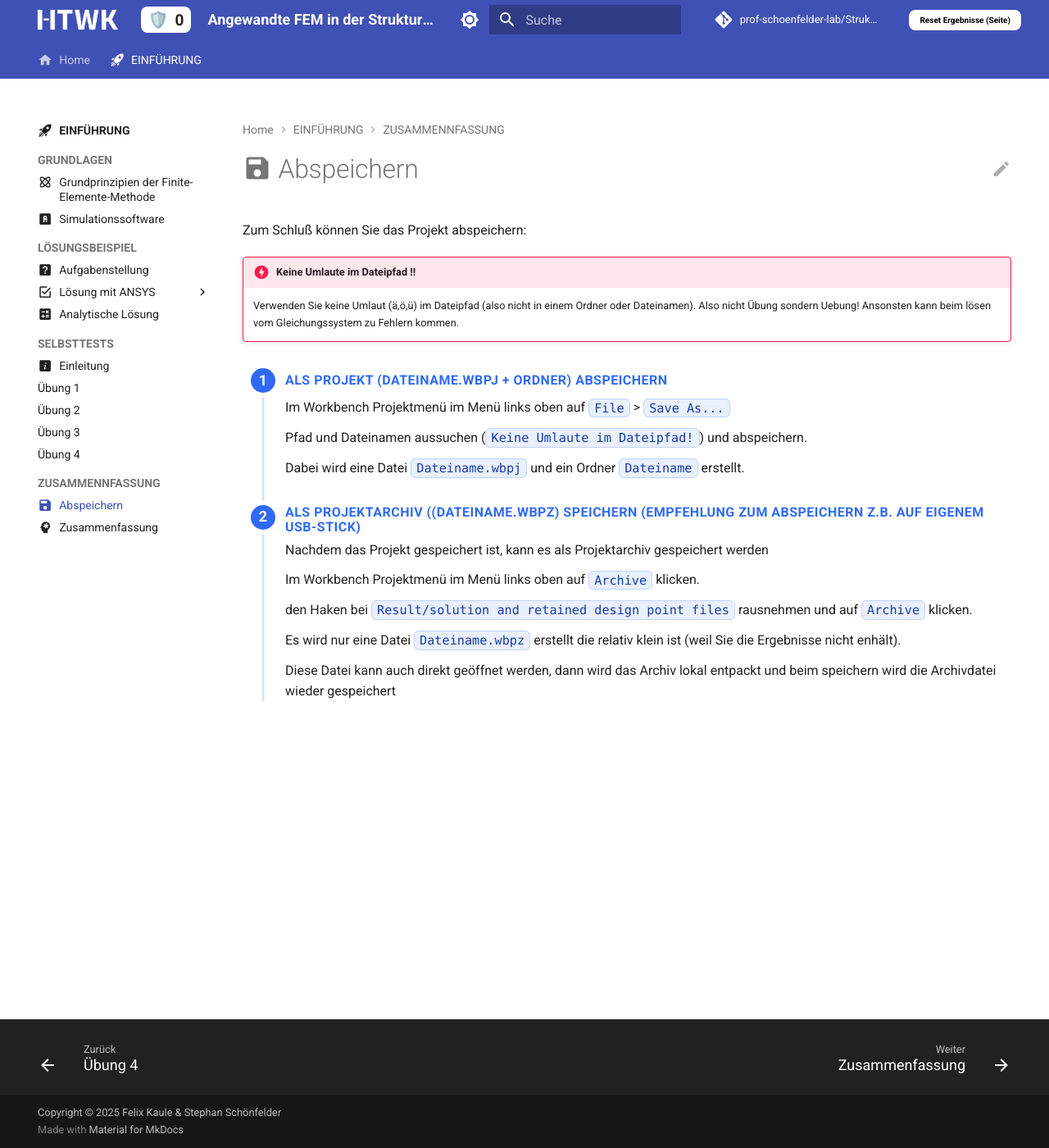
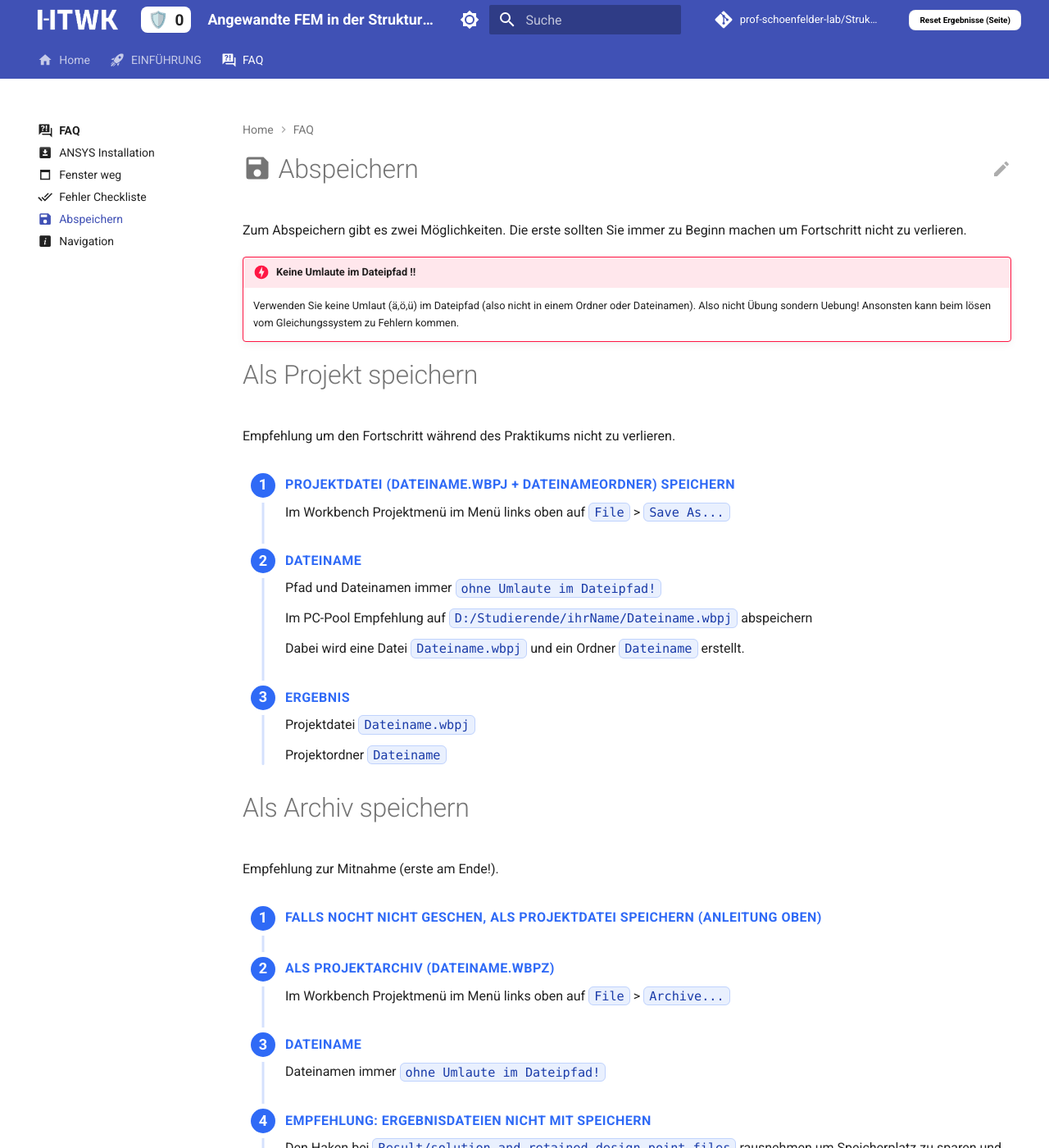
Before and after one commit to prof-schoenfelder-lab/Strukturmechanik, an MkDocs documentation site: the page built from docs/P1_Einfuehrung/abspeichern.md, in a window 1280 px wide and 1400 px high. Shown: the whole window at 82% size. Built offline with MkDocs 1.6.1 and Material for MkDocs 9.7.7, drawn with Linux system fonts in a browser that asks for light colours; comment, search, counter and statistics services are not loaded; some of the changed text lies outside the part shown.

Commit message:
FAQ added

```diff
--- a/docs/P1_Einfuehrung/abspeichern.md
+++ b/docs/P1_Einfuehrung/abspeichern.md
@@ -8,27 +8,65 @@ hide:
 # :material-content-save: Abspeichern
 
 
-Zum Schluß können Sie das Projekt abspeichern:
-
+Zum Abspeichern gibt es zwei Möglichkeiten. Die erste sollten Sie immer zu Beginn machen um Fortschritt nicht zu verlieren.
 !!! danger "Keine Umlaute im Dateipfad !!"
 
     Verwenden Sie keine Umlaut (ä,ö,ü) im Dateipfad (also nicht in einem Ordner oder Dateinamen). Also nicht Übung sondern Uebung! Ansonsten kann beim lösen vom Gleichungssystem zu Fehlern kommen.
 
+# Als Projekt speichern
+
+Empfehlung um den Fortschritt während des Praktikums nicht zu verlieren.
+
 <div class="steps" markdown="1">
 
   <div class="step">
-    <p class="step-title" role="heading" aria-level="2">Als Projekt (Dateiname.wbpj + Ordner) abspeichern</p>
+    <p class="step-title" role="heading" aria-level="2">Projektdatei (Dateiname.wbpj + Dateinameordner) speichern</p>
     <p>Im Workbench Projektmenü im Menü links oben auf <code>File</code> > <code>Save As...</code></p>
-    <p>Pfad und Dateinamen aussuchen (<code>Keine Umlaute im Dateipfad!</code>) und abspeichern.</p>
+  </div>
+
+  <div class="step">
+    <p class="step-title" role="heading" aria-level="2">Dateiname</p>
+    <p>Pfad und Dateinamen immer <code>ohne Umlaute im Dateipfad!</code></p>
+    <p>Im PC-Pool Empfehlung auf <code>D:/Studierende/ihrName/Dateiname.wbpj</code> abspeichern </code></p>
     <p>Dabei wird eine Datei <code>Dateiname.wbpj</code> und ein Ordner <code>Dateiname</code> erstellt.</p>
   </div>
+
   <div class="step">
-    <p class="step-title" role="heading" aria-level="2">Als Projektarchiv ((Dateiname.wbpz) speichern (Empfehlung zum Abspeichern z.B. auf eigenem USB-Stick)</p>
-    <p>Nachdem das Projekt gespeichert ist, kann es als Projektarchiv gespeichert werden</p>
-    <p>Im Workbench Projektmenü im Menü links oben auf <code>Archive</code> klicken.
-    <p>den Haken bei <code>Result/solution and retained design point files</code> rausnehmen und auf <code>Archive</code> klicken.
-    <p>Es wird nur eine Datei <code>Dateiname.wbpz</code> erstellt die relativ klein ist (weil Sie die Ergebnisse nicht enhält). </p>
-    <p>Diese Datei kann auch direkt geöffnet werden, dann wird das Archiv lokal entpackt und beim speichern wird die Archivdatei wieder gespeichert</p>
+    <p class="step-title" role="heading" aria-level="2">Ergebnis</p>
+    <p>Projektdatei <code>Dateiname.wbpj</code></p>
+    <p>Projektordner <code>Dateiname</code></p>
+  </div>
+
+</div>
+
+# Als Archiv speichern
+
+Empfehlung zur Mitnahme (erste am Ende!).
+
+<div class="steps" markdown="1">
+
+  <div class="step">
+    <p class="step-title" role="heading" aria-level="2">Falls nocht nicht geschen, als Projektdatei speichern (Anleitung oben)</p>
+  </div>
+
+  <div class="step">
+    <p class="step-title" role="heading" aria-level="2">Als Projektarchiv (Dateiname.wbpz)</p>
+    <p>Im Workbench Projektmenü im Menü links oben auf <code>File</code> > <code>Archive...</code></p>
+  </div>
+
+ <div class="step">
+    <p class="step-title" role="heading" aria-level="2">Dateiname</p>
+    <p>Dateinamen immer <code>ohne Umlaute im Dateipfad!</code></p>
+  </div>
+
+  <div class="step">
+    <p class="step-title" role="heading" aria-level="2">Empfehlung: Ergebnisdateien nicht mit speichern</p>
+    <p>Den Haken bei <code>Result/solution and retained design point files</code> rausnehmen um Speicherplatz zu sparen und auf <code>Archive</code> klicken.
+  </div>
+
+  <div class="step">
+    <p class="step-title" role="heading" aria-level="2">Ergebnis</p>
+    <p>Projektarchivdatei <code>Dateiname.wbpz</code></p>
   </div>
 
 
--- a/mkdocs.yml
+++ b/mkdocs.yml
@@ -119,3 +119,10 @@ nav:
       - ZUSAMMENNFASSUNG:
           - P1_Einfuehrung/abspeichern.md
           - P1_Einfuehrung/Zusammenfassung.md
+  - FAQ:
+      - 00_FAQ/index.md
+      - 00_FAQ/ANSYS_Install.md
+      - 00_FAQ/Fenster_weg.md
+      - 00_FAQ/Fehler_checkliste.md
+      - P1_Einfuehrung/abspeichern.md
+      - P1_Einfuehrung/02_Loesungsbeispiele/zweiseitig-gelagerter-balken/losung-mit-ansys/navigation.md
```
Also changed, not shown: docs/00_FAQ/ANSYS_Install.md (added, +37 -0 lines), docs/00_FAQ/Fehler_checkliste.md (added, +17 -0 lines), docs/00_FAQ/Fenster_weg.md (added, +43 -0 lines), docs/00_FAQ/index.md (added, +8 -0 lines), docs/P1_Einfuehrung/01_Grundlagen/Grundprinzipien-FEM.md (+2 -0 lines), docs/P1_Einfuehrung/01_Grundlagen/Simulationssoftware.md (+3 -0 lines), docs/index.md (+12 -4 lines), 1 other file.
